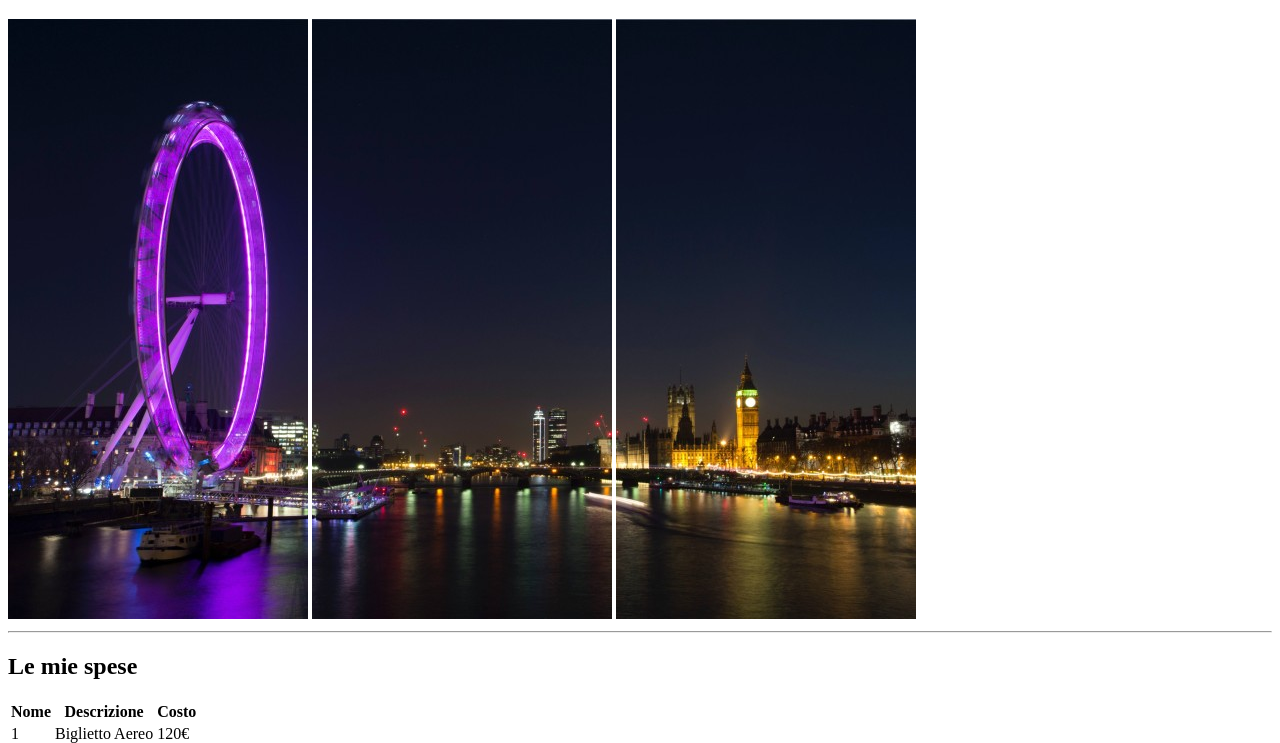
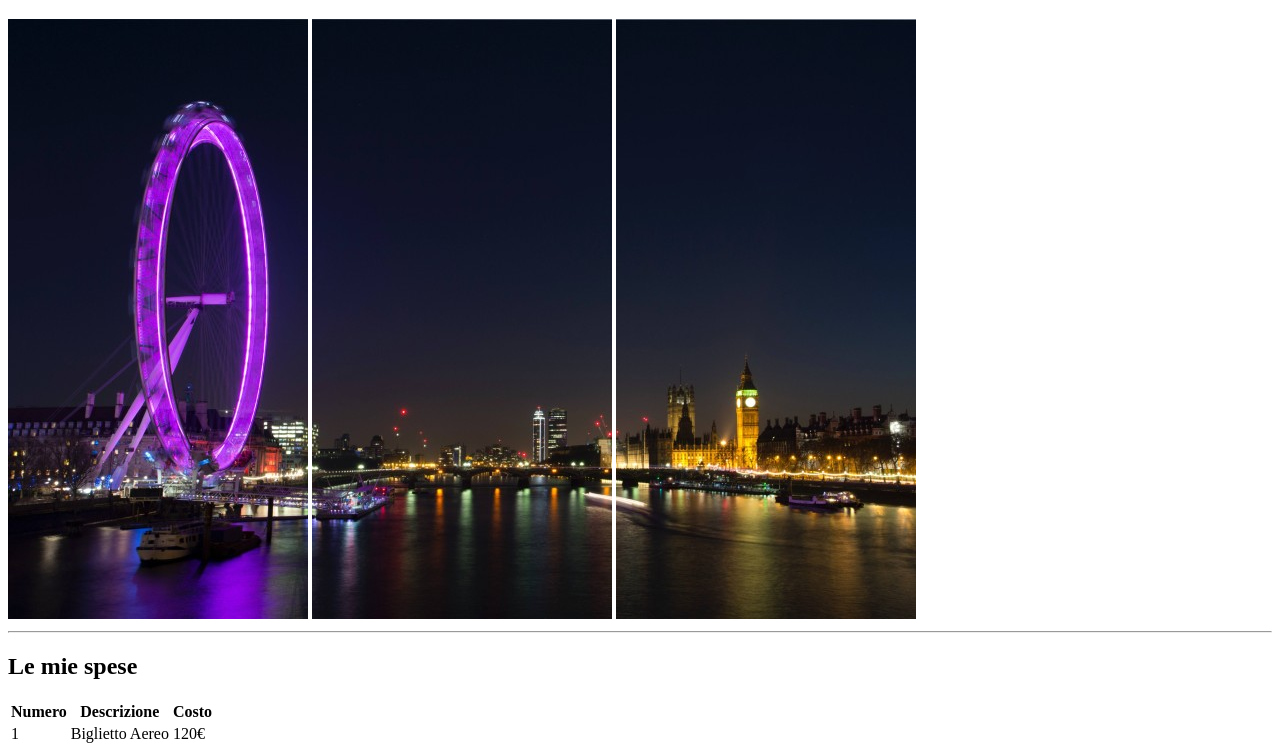
Before and after one commit to bettercallpaul07/html-london-trip, a plain HTML site: page index.html in a window 1280 px wide. Shown: the part 61-804 px from the top of the page. Drawn offline with Linux system fonts and the light colour scheme.

Commit message:
Altri piccoli dettagli sistemati

```diff
--- a/index.html
+++ b/index.html
@@ -20,7 +20,7 @@
         <table>
            <thead>
                 <tr>
-                    <th>Nome</th>
+                    <th>Numero</th>
                     <th>Descrizione</th>
                     <th>Costo</th>
                 </tr>
@@ -32,7 +32,6 @@
                     <td>Biglietto Aereo</td>
                     <td>120€</td>
                 </tr>
-
                 <tr>
                     <td>1</td>
                     <td>Biglietto Aereo</td>
@@ -73,14 +72,14 @@
                 </li>
                 <li>Hotel:
                     <ul>
-                        <li><strong>Nome Hotel:</strong>Buckingam Palace</li>
-                        <li><strong>Nome Hotel:</strong>Westminster, London SW1A 1AA, Regno Unito</li>
+                        <li><strong>Nome Hotel: </strong>Buckingam Palace</li>
+                        <li><strong>Nome Hotel: </strong>Westminster, London SW1A 1AA, Regno Unito</li>
                     </ul>
                 </li>
                 <li>Aereo
                     <ul>
-                        <li><strong>Volo di Andata:</strong>YI234X, ore 9.30 da Milano Malpensa</li>
-                        <li><strong>Volo di Ritorno:</strong>YI236X, ore 18.30 da London Heatrow</li>
+                        <li><strong>Volo di Andata: </strong>YI234X, ore 9.30 da Milano Malpensa</li>
+                        <li><strong>Volo di Ritorno: </strong>YI236X, ore 18.30 da London Heatrow</li>
                     </ul>
                 </li>
             </ol>
```
